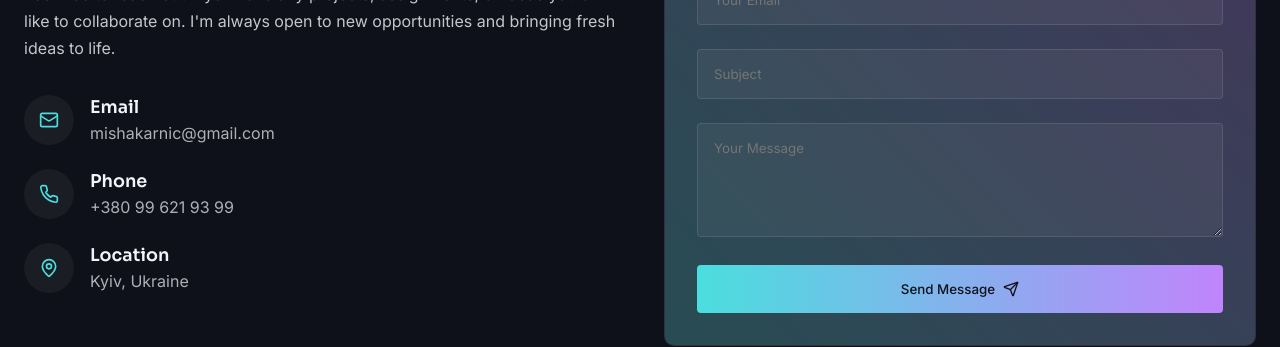
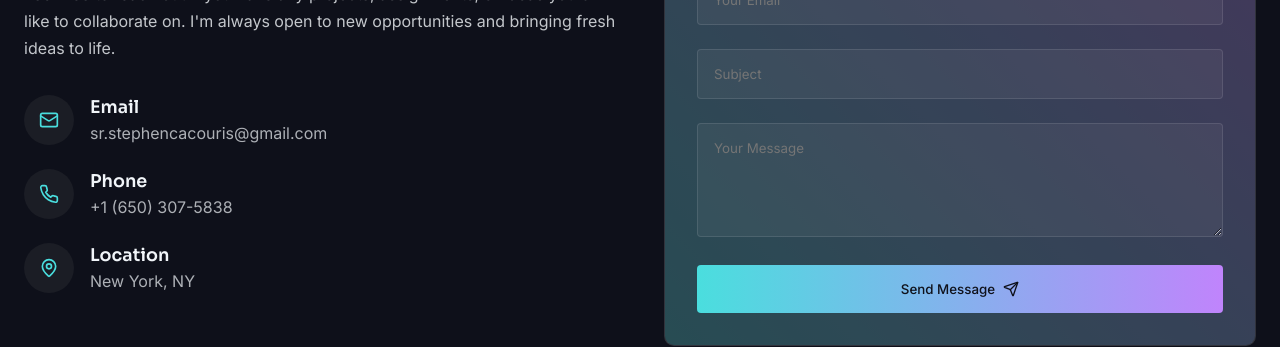
Before and after one commit to mpowers652/myPortfolio, a Next.js app: page / in a window 1280 px wide. Shown: the part 8760-9107 px from the top of the page. Built offline with nearby package versions, Linux system fonts and the light colour scheme; no server answers.

Commit message:
contacts v1

```diff
--- a/components/Contact/Contact.tsx
+++ b/components/Contact/Contact.tsx
@@ -87,7 +87,7 @@ const Contact = () => {
                 </div>
                 <div>
                   <h4>Email</h4>
-                  <p>mishakarnic@gmail.com</p>
+                  <p>sr.stephencacouris@gmail.com</p>
                 </div>
               </div>
 
@@ -97,7 +97,7 @@ const Contact = () => {
                 </div>
                 <div>
                   <h4>Phone</h4>
-                  <p>+380 99 621 93 99</p>
+                  <p>+1 (650) 307-5838</p>
                 </div>
               </div>
 
@@ -107,7 +107,7 @@ const Contact = () => {
                 </div>
                 <div>
                   <h4>Location</h4>
-                  <p>Kyiv, Ukraine</p>
+                  <p>New York, NY</p>
                 </div>
               </div>
             </div>
```
